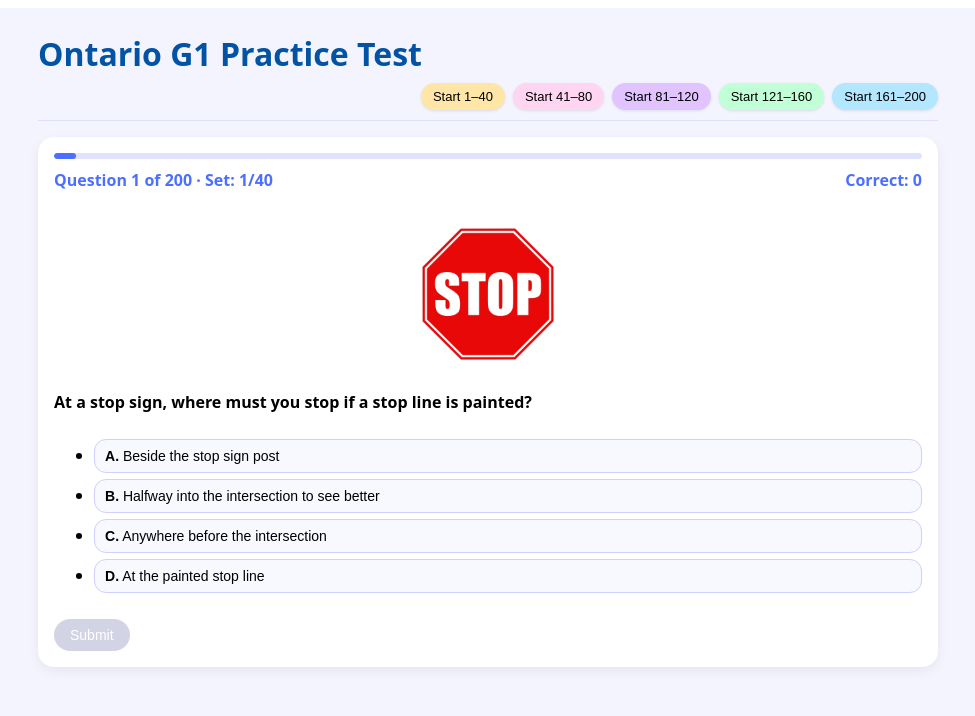
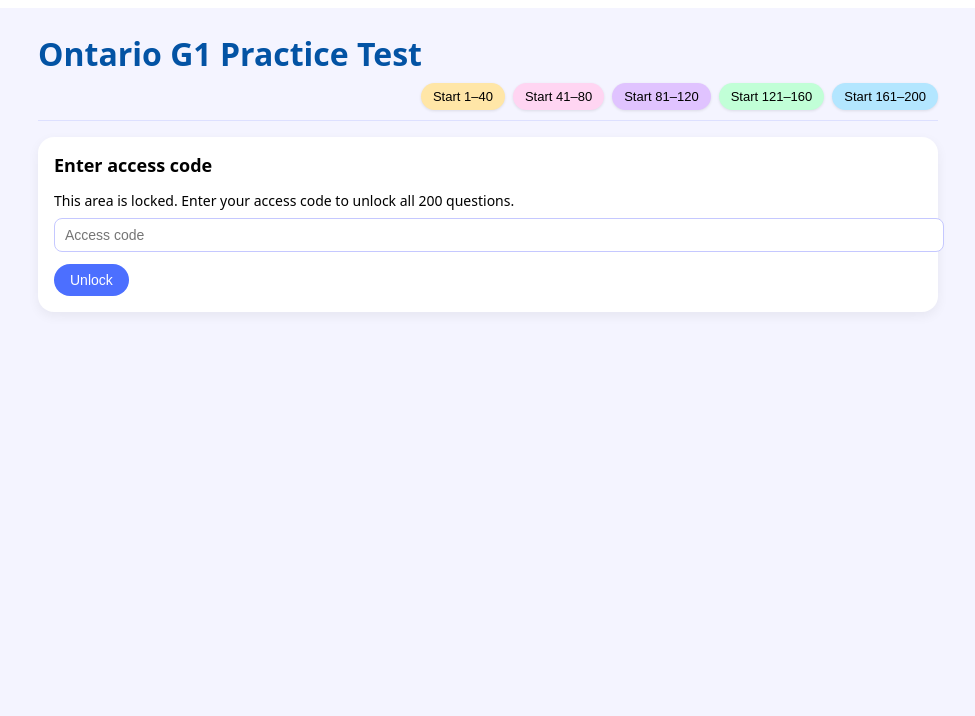
Before and after one commit to Aurelian2025/prep-test-g1, a Next.js app: page / in a window 1280 px wide. Both pictures are taken after a click on the button "Start 1–40". Shown: the top 716 px of the page, without its empty margins (152-1127 px from the left). Built offline with nearby package versions, Linux system fonts and the light colour scheme.

Commit message:
Update index.js

```diff
--- a/pages/index.js
+++ b/pages/index.js
@@ -1,4 +1,5 @@
 import { useEffect, useState } from 'react';
+const ACCESS_CODE = 'Lucas'; // you can change this to anything you like
 
 const styles = {
   page: {
@@ -195,6 +196,9 @@ export default function PrepTestG1() {
   const [done, setDone] = useState(false);
   const [correctCount, setCorrectCount] = useState(0);
 const [cardRaised, setCardRaised] = useState(false);
+  const [hasAccess, setHasAccess] = useState(false);
+const [codeInput, setCodeInput] = useState('');
+
 
   // load questions.json from /public
   useEffect(() => {
@@ -211,6 +215,15 @@ const [cardRaised, setCardRaised] = useState(false);
         setQuestions([]);
       });
   }, []);
+
+  useEffect(() => {
+  if (typeof window !== 'undefined') {
+    const stored = window.localStorage.getItem('g1_access_ok');
+    if (stored === 'yes') {
+      setHasAccess(true);
+    }
+  }
+}, []);
 
   const hasQuestions = questions && questions.length > 0;
 
@@ -241,6 +254,18 @@ const progressPercent =
     }
     setDone(true);
   };
+
+  const handleCodeSubmit = (e) => {
+  e.preventDefault();
+  if (codeInput.trim() === ACCESS_CODE) {
+    setHasAccess(true);
+    if (typeof window !== 'undefined') {
+      window.localStorage.setItem('g1_access_ok', 'yes');
+    }
+  } else {
+    alert('Incorrect access code');
+  }
+};
 
   const nextQuestion = () => {
     if (!hasQuestions) return;
@@ -347,6 +372,53 @@ const progressPercent =
     );
   }
 
+// 🔐 access gate
+if (!hasAccess) {
+  return (
+    <div style={styles.page}>
+      <div style={styles.container}>
+        <div style={styles.header}>
+          <h1 style={styles.title}>Ontario G1 Practice Test</h1>
+          {renderButtonsRow()}
+        </div>
+        <div style={styles.card}>
+          <h2 style={{ fontSize: 18, marginTop: 0, marginBottom: 8 }}>
+            Enter access code
+          </h2>
+          <p style={{ fontSize: 14, marginBottom: 8 }}>
+            This area is locked. Enter your access code to unlock all 200 questions.
+          </p>
+          <form onSubmit={handleCodeSubmit}>
+            <input
+              type="password"
+              value={codeInput}
+              onChange={(e) => setCodeInput(e.target.value)}
+              placeholder="Access code"
+              style={{
+                width: '100%',
+                padding: '8px 10px',
+                borderRadius: 8,
+                border: '1px solid #c5c8ff',
+                marginBottom: 8,
+                fontSize: 14
+              }}
+            />
+            <button
+              type="submit"
+              style={{
+                ...styles.submitBtn(false),
+                display: 'inline-block'
+              }}
+            >
+              Unlock
+            </button>
+          </form>
+        </div>
+      </div>
+    </div>
+  );
+}
+
   // no questions at all
   if (!hasQuestions) {
     return (
@@ -364,6 +436,7 @@ const progressPercent =
       </div>
     );
   }
+
 
   // main quiz view
   return (
```
